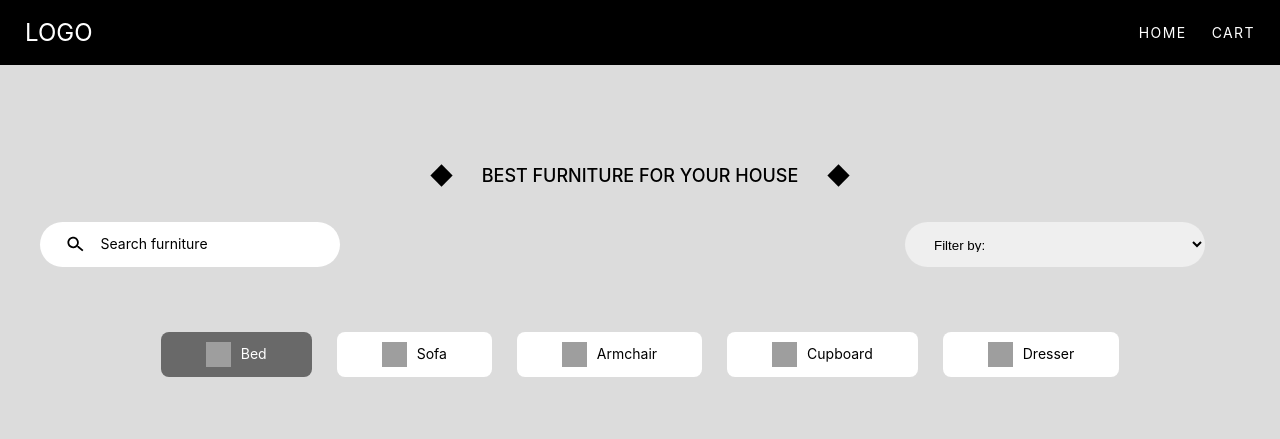
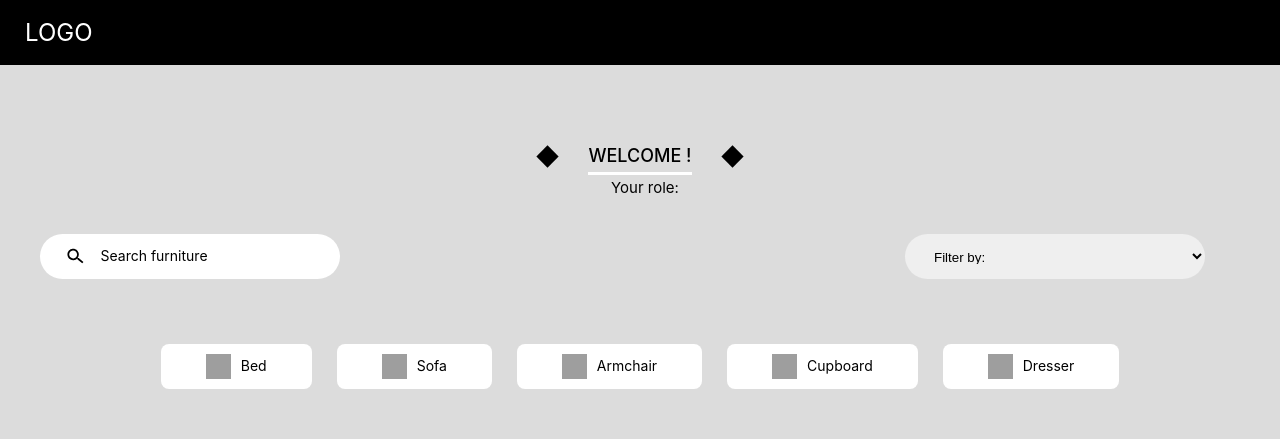
Before and after one commit to vasvjuck/LieSitPut-App, a React (Create React App) app in the folder client/: page /home in a window 1280 px wide. Shown: the top 439 px of the page. Built offline with nearby package versions, Linux system fonts and the light colour scheme; grey boxes are pictures that could not be loaded.

Commit message:
add difference between user & admin

```diff
--- a/client/package.json
+++ b/client/package.json
@@ -43,5 +43,9 @@
       "last 1 firefox version",
       "last 1 safari version"
     ]
+  },
+  "devDependencies": {
+    "eslint": "^8.13.0",
+    "eslint-plugin-react": "^7.29.4"
   }
 }
--- a/client/src/App.js
+++ b/client/src/App.js
@@ -1,3 +1,4 @@
+import { React } from 'react'
 import './App.scss';
 import Header from './components/Header/Header';
 import CartPage from './pages/CartPage';
@@ -9,6 +10,7 @@ import SignUp from './pages/Auth/SignUp';
 
 
 function App() {
+
   return (
     <div className="App">
       <Header />
--- a/client/src/components/Filter.js
+++ /dev/null
@@ -1,19 +0,0 @@
-import React from 'react';
-
-const Filter = ({ options, value, onChange }) => {
-    return (
-        <select className='filter'
-            value={value}
-            onChange={event => onChange(event.target.value)}
-        >
-            <option disabled value="">Filter by:</option>
-            {options.map(option =>
-                <option key={option.value} value={option.value}>
-                    {option.name}
-                </option>
-            )}
-        </select>
-    )
-}
-
-export default Filter;
--- a/client/src/components/Header/Header.js
+++ b/client/src/components/Header/Header.js
@@ -1,15 +1,10 @@
 import React from 'react'
 import './Header.scss'
-import { Link } from 'react-router-dom'
 
 const Header = () => {
     return (
         <header>
             <div className='logo'>Logo</div>
-            <nav>
-                <a className='link' ><span>Home</span></a>
-                <a className='link' ><span>Cart</span></a>
-            </nav>
         </header>
     )
 }
--- a/client/src/components/ItemList.js
+++ b/client/src/components/ItemList.js
@@ -3,7 +3,9 @@ import StarIcon from '@mui/icons-material/Star';
 import MonetizationOnIcon from '@mui/icons-material/MonetizationOn';
 import AddIcon from '@mui/icons-material/Add';
 
-const ItemList = ({ data }) => {
+
+
+const ItemList = ({ userData, data }) => {
     return (
         <div className='mainList__item'>
             <img src={data.imgSrc} />
@@ -11,6 +13,9 @@ const ItemList = ({ data }) => {
             <div className='quality'>
                 <StarIcon /><span>{data.ratings}</span>
                 <MonetizationOnIcon /><span>{data.price}</span>
+                {
+                    userData.role === 'Admin' ? (<div ><button className='edit'>Edit</button>  </div>) : ('')
+                }
                 <div className='add'>
                     <AddIcon className='one' />
                 </div>
--- a/client/src/components/Main/Main.js
+++ b/client/src/components/Main/Main.js
@@ -5,13 +5,15 @@ import SearchIcon from '@mui/icons-material/Search';
 import { Items, MenuItems } from '../../Data.js'
 import MenuItem from '../MenuItem';
 import ItemList from '../ItemList';
-import Filter from '../Filter';
+import { useSelector } from 'react-redux';
 
 
 
 const Main = () => {
-    const [menu, setMenu] = useState(MenuItems)
-    const [items, setItems] = useState(Items.filter((element) => element.itemId == "bed01"))
+    const userData = useSelector(state => state.user.userData)
+
+    const [menu] = useState(MenuItems)
+    const [items, setItems] = useState(Items.filter((element) => element.itemId === "bed01"))
     const [inputValue, setInputValue] = useState('')
     const [filterValue, setFilterValue] = useState('')
     const [currentMenu, setCurrentMenu] = useState('bed01')
@@ -30,7 +32,7 @@ const Main = () => {
     }, [items])
 
     const setData = (itemId) => {
-        setItems(Items.filter((element) => element.itemId == itemId));
+        setItems(Items.filter((element) => element.itemId === itemId));
         setCurrentMenu(itemId)
     };
 
@@ -48,7 +50,6 @@ const Main = () => {
                 }
             }
         }
-
     }
 
     useEffect(() => {
@@ -59,13 +60,16 @@ const Main = () => {
         }
     }, [inputValue])
 
-    console.log(filterValue)
+    console.log(userData)
 
     return (
         <main>
             <div className='main__title'>
                 <SquareIcon />
-                <h2>Best Furniture for your house</h2>
+                <div className='content'>
+                    <h2>Welcome {userData.username}!</h2>
+                    <p>Your role: {userData.role}</p>
+                </div>
                 <SquareIcon />
             </div>
             <div className='form'>
@@ -96,11 +100,11 @@ const Main = () => {
             <div className='list'>
                 {
                     menu && menu.map((data) => (
-                        <div className='list__content' onClick={() => setData(data.itemId)}>
+                        <div className='list__content' onClick={() => setData(data.itemId)} key={data.id}>
                             <MenuItem
                                 data={data}
                                 key={data.id}
-                                isActive={data.id == "1" ? true : false}
+                                isActive={data.id === "1" ? true : false}
                             />
                         </div>))
                 }
@@ -108,7 +112,7 @@ const Main = () => {
             <div className='mainList'>
                 {
                     items && items.map((data) => (
-                        <ItemList data={data} key={data.id} />
+                        <ItemList userData={userData} data={data} key={data.id} />
                     ))
                 }
             </div>
--- a/client/src/components/Main/Main.scss
+++ b/client/src/components/Main/Main.scss
@@ -1,5 +1,4 @@
 main {
-    margin-top: 50px;
 
     .main__title {
         display: flex;
@@ -7,12 +6,28 @@ main {
         justify-content: center;
         margin-bottom: 30px;
 
-        h2 {
-            margin: 0 30px;
-            font-size: 18px;
-            text-transform: uppercase;
-            font-weight: 500;
+        .content {
+            display: flex;
+            align-items: center;
+            justify-content: center;
+            flex-direction: column;
+
+            h2 {
+                margin: 0 30px;
+                font-size: 18px;
+                text-transform: uppercase;
+                font-weight: 500;
+                padding-bottom: 5px;
+                border-bottom: 3px solid #fff;
+            }
+
+            p {
+                margin-top: 5px;
+                font-size: 15px;
+
+            }
         }
+
     }
 
     .MuiSvgIcon-root {
@@ -59,22 +74,22 @@ main {
             }
         }
 
-        .btn {
-            margin-left: 25px;
-            background-color: black;
-            padding: 10px 35px;
-            color: #fff;
-            font-weight: 600;
-            font-size: 18px;
-            border-radius: 24px;
-            transition: all linear 0.2s;
-        }
+        // .btn {
+        //     margin-left: 25px;
+        //     background-color: black;
+        //     padding: 10px 35px;
+        //     color: #fff;
+        //     font-weight: 600;
+        //     font-size: 18px;
+        //     border-radius: 24px;
+        //     transition: all linear 0.2s;
+        // }
 
-        .btn:hover {
-            box-shadow: 0px 5px 20px rgba(0, 0, 0, 0.15);
-            transition: 0.5;
-            transform: scale(1.1);
-        }
+        // .btn:hover {
+        //     box-shadow: 0px 5px 20px rgba(0, 0, 0, 0.15);
+        //     transition: 0.5;
+        //     transform: scale(1.1);
+        // }
 
         .filter {
             height: 45px;
@@ -203,6 +218,15 @@ main {
                     color: #fff;
                 }
             }
+
+            .edit {
+                position: absolute;
+                bottom: 10px;
+                left: 7px;
+                padding: 4px 20px;
+                cursor: pointer;
+                font-size: 12px;
+            }
         }
     }
 }
--- a/client/src/pages/Auth/Auth.js
+++ b/client/src/pages/Auth/Auth.js
@@ -4,7 +4,7 @@ import { useNavigate } from 'react-router-dom'
 import { useDispatch } from 'react-redux'
 import { UserAction } from '../../store/reducer/addUserReducer'
 
-const Auth = ({ user }) => {
+const Auth = () => {
     const navigate = useNavigate();
     const dispatch = useDispatch()
     const [username, setUserName] = useState('')
```
Also changed, not shown: client/.eslintrc.json (added), 2 other files (tests, documents, lock files or other folders).
